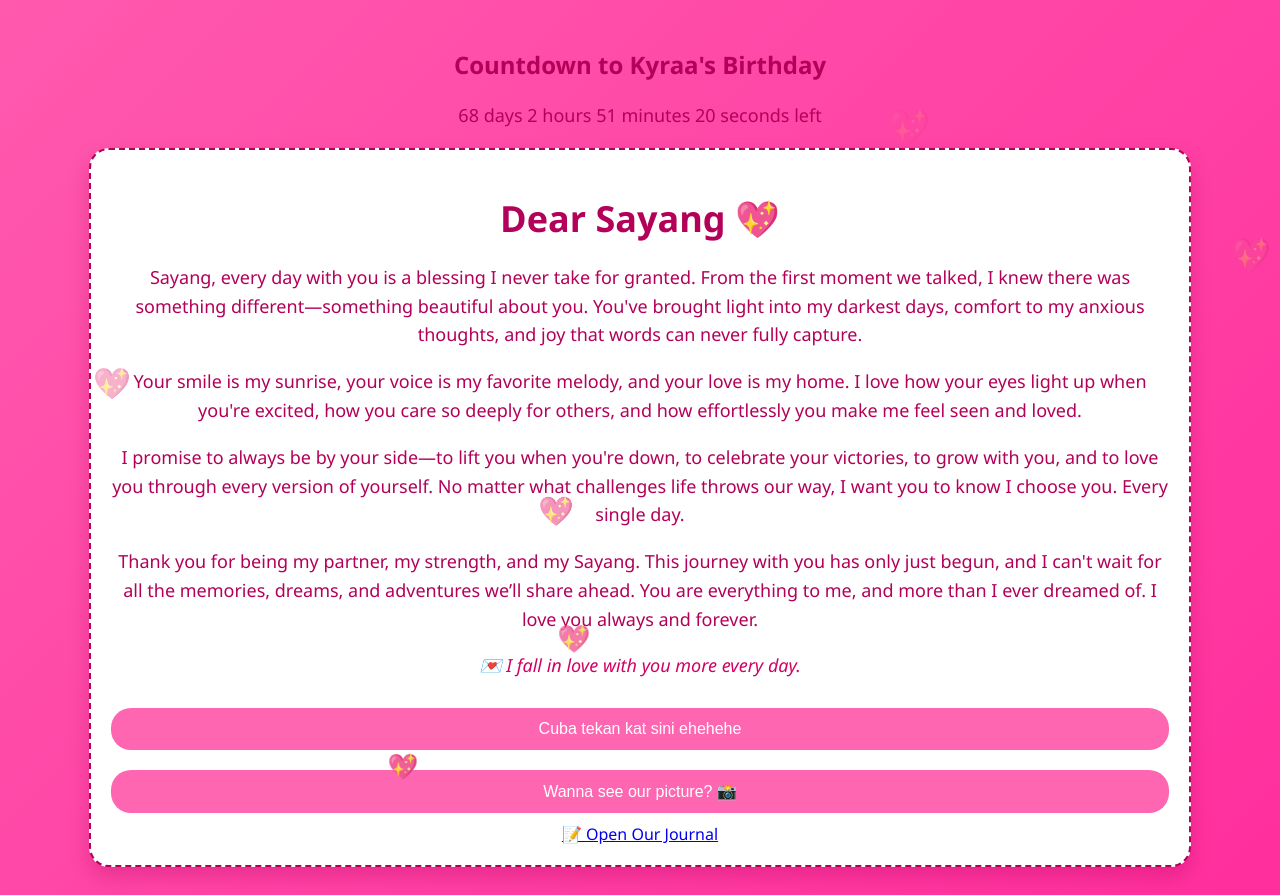
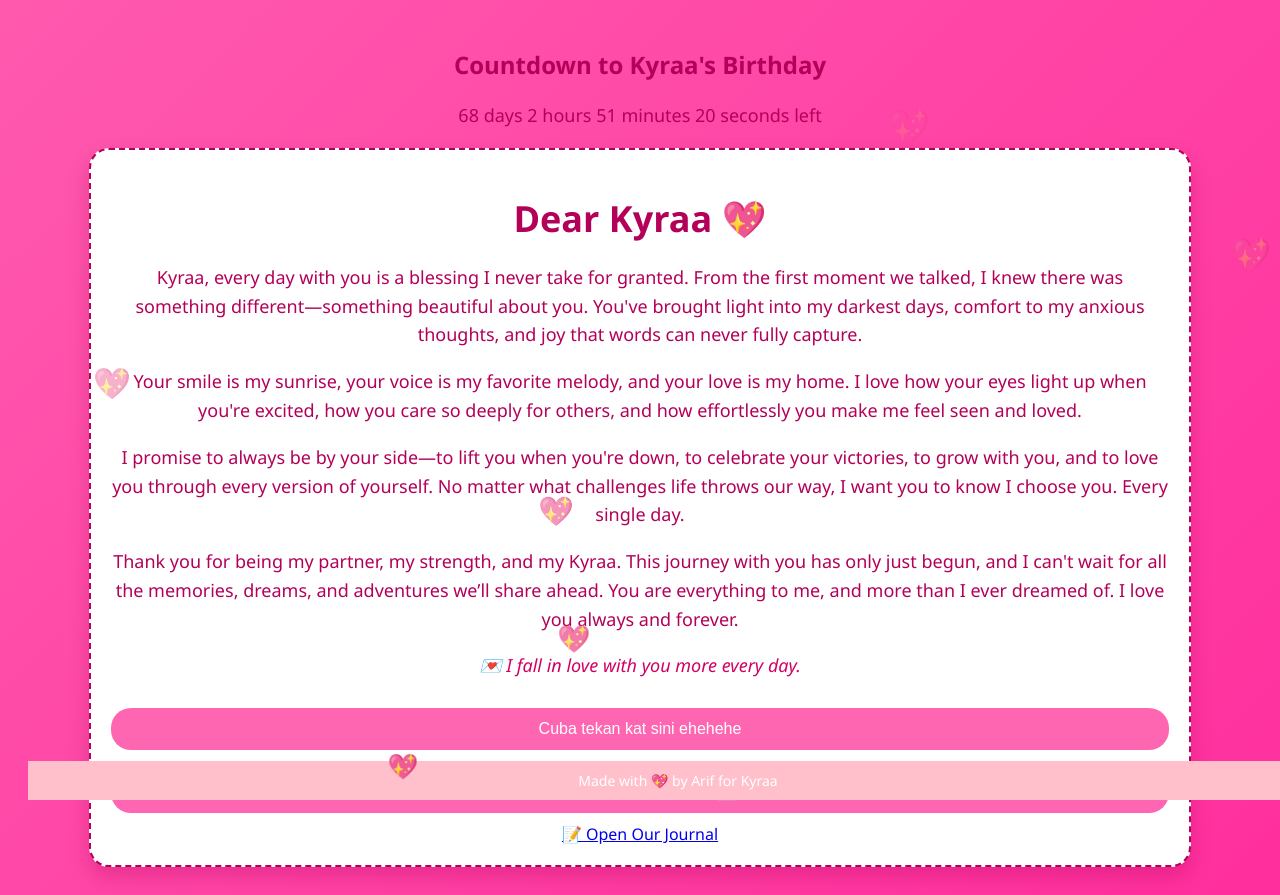
Before and after one commit to arifnoob0/digital-love-letter, a Flask app: page / in a window 1280 px wide. Run offline with Flask 3, Linux system fonts and the light colour scheme.

Commit message:
Push all latest updates

```diff
--- a/templates/index.html
+++ b/templates/index.html
@@ -3,23 +3,21 @@
 
 {% block content %}
 <meta name="viewport" content="width=device-width, initial-scale=1.0">
+
 <div class="countdown">
   <h2>Countdown to Kyraa's Birthday</h2>
   <p>{{ days }} days {{ hours }} hours {{ minutes }} minutes {{ seconds }} seconds left</p>
- <body>
+
   {% if is_birthday %}
-    <h2>Happy Birthday, Sayang! 🎉🎂</h2>
+    <h2>Happy Birthday, Kyraa! 🎉🎂</h2>
     <p>Wishing you the sweetest day ever!</p>
-  {% else %}
   {% endif %}
+</div>
 
-</body>
-
-</div>
 <div class="letter-container">
-    <h1>Dear Sayang 💖</h1>
+  <h1>Dear Kyraa 💖</h1>
   <p>
-    Sayang, every day with you is a blessing I never take for granted. From the first moment we talked, I knew there was something different—something beautiful about you. You've brought light into my darkest days, comfort to my anxious thoughts, and joy that words can never fully capture.
+    Kyraa, every day with you is a blessing I never take for granted. From the first moment we talked, I knew there was something different—something beautiful about you. You've brought light into my darkest days, comfort to my anxious thoughts, and joy that words can never fully capture.
   </p>
 
   <p>
@@ -31,10 +29,10 @@
   </p>
 
   <p>
-		Thank you for being my partner, my strength, and my Sayang. This journey with you has only just begun, and I can't wait for all the memories, dreams, and adventures we’ll share ahead. You are everything to me, and more than I ever dreamed of. I love you always and forever.
+    Thank you for being my partner, my strength, and my Kyraa. This journey with you has only just begun, and I can't wait for all the memories, dreams, and adventures we’ll share ahead. You are everything to me, and more than I ever dreamed of. I love you always and forever.
   </p>
+
   <p style="font-style: italic; color: #d10063;">💌 {{ quote }}</p>
-
 
   <button onclick="toggleSecret()">Cuba tekan kat sini ehehehe</button>
   <div id="secret-message" style="display: none;">
@@ -46,9 +44,9 @@
     <img src="{{ url_for('static', filename='us-together.jpg') }}" alt="Us together" style="max-width: 100%; border-radius: 12px; box-shadow: 0 4px 10px rgba(0,0,0,0.3);">
   </div>
 
-
   <a href="/journal">📝 Open Our Journal</a>
 </div>
+
 <script>
   function createHeart() {
     const heart = document.createElement('div');
@@ -56,13 +54,10 @@
     heart.style.left = Math.random() * 100 + "vw";
     heart.innerText = "💖";
     document.body.appendChild(heart);
-
     setTimeout(() => heart.remove(), 5000);
   }
+  setInterval(createHeart, 800);
 
-    setInterval(createHeart, 800);
-</script>
-<script>
   function toggleSecret() {
     const msg = document.getElementById("secret-message");
     msg.style.display = msg.style.display === "none" ? "block" : "none";
@@ -71,5 +66,5 @@
     const photo = document.getElementById("our-photo");
     photo.style.display = photo.style.display === "none" ? "block" : "none";
   }
-
+</script>
 {% endblock %}
```
Lines whose indentation alone changed are shown as unchanged.
